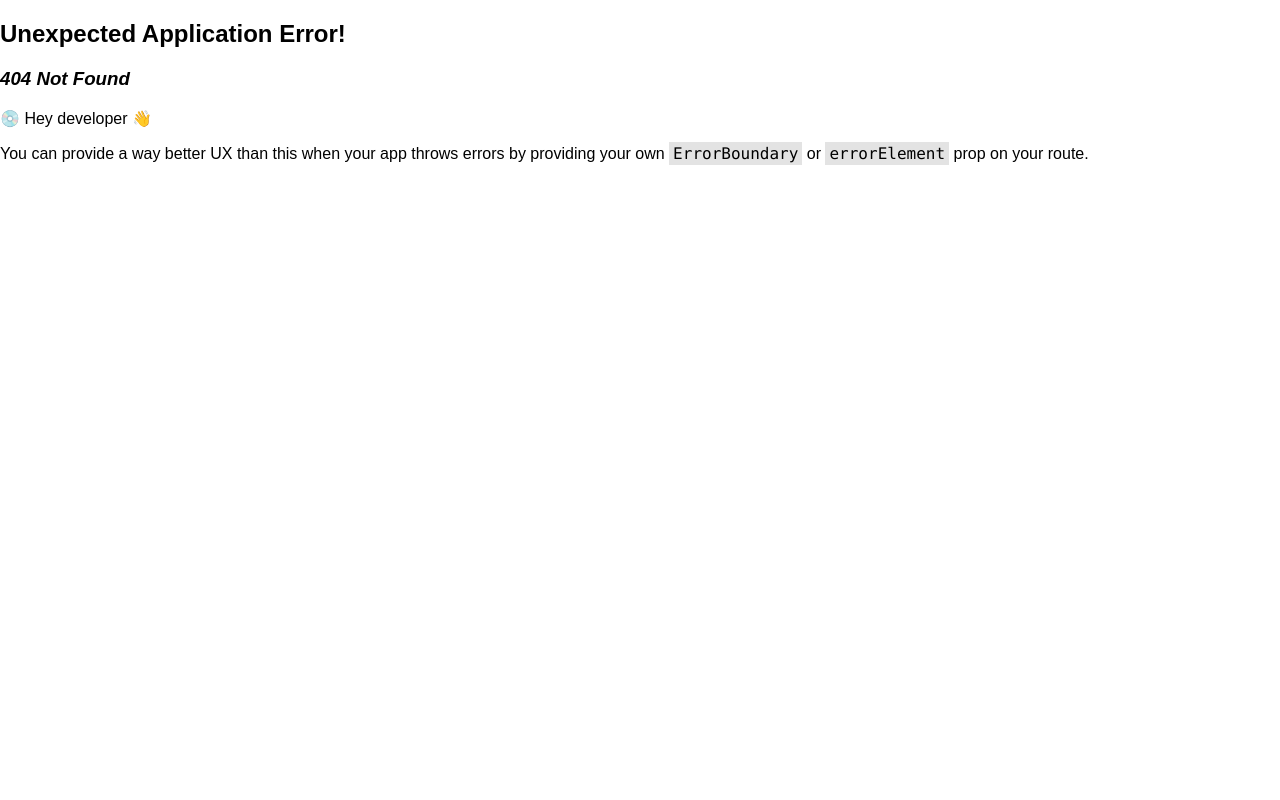
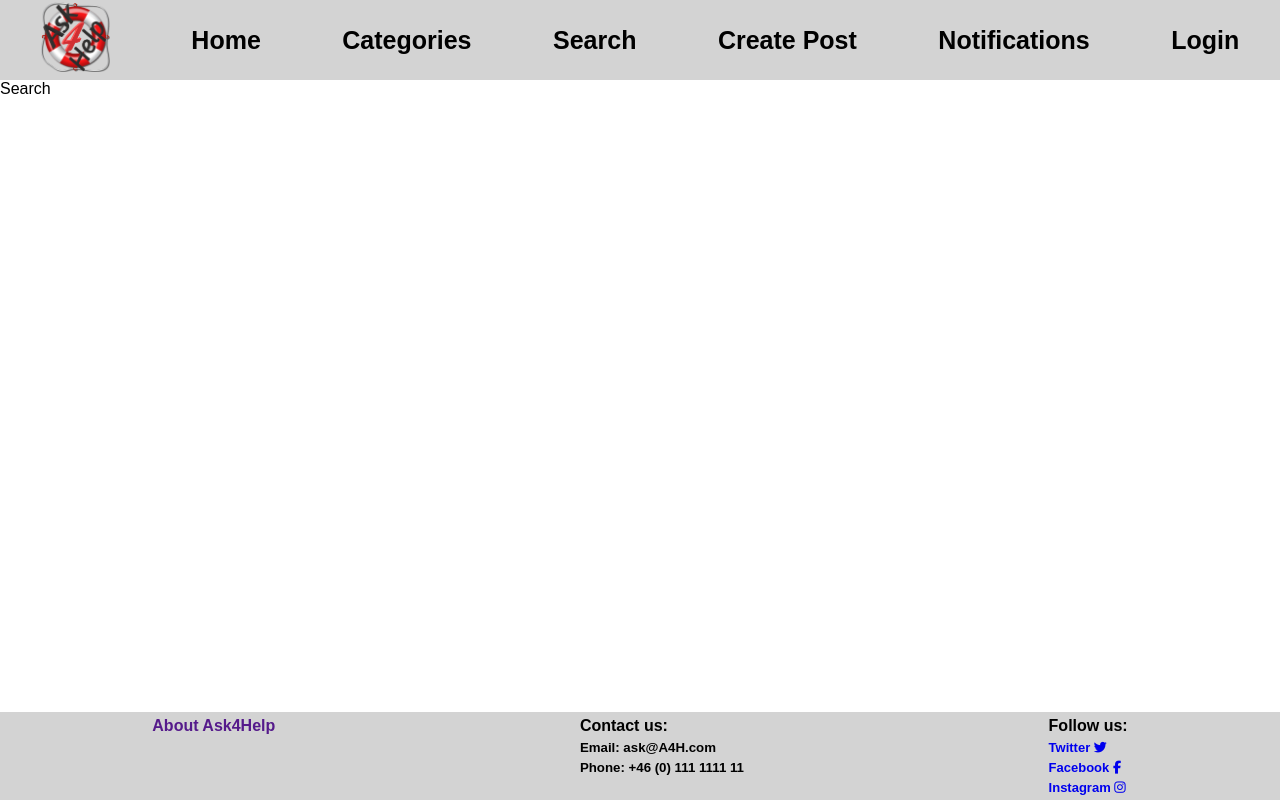
Before and after one commit to aamin75/Ask4Help, a React (Create React App) app in the folder Frontend/: page /search in a window 1280 px wide. Before the commit this address had no page. Built offline with nearby package versions, Linux system fonts and the light colour scheme.

Commit message:
add search folder to pages

```diff
--- a/Frontend/src/components/Header/NavBar.js
+++ b/Frontend/src/components/Header/NavBar.js
@@ -7,7 +7,6 @@ import './NavBar.css';
 import Ask4Help from "../../Assets/Ask4Help.png";
 
 function  NavBar()  {
-  // const logoImage= useRef(Ask4Help);
   const [isAuth, setIsAuth] = useState(false);
   return (
     // <Router>
@@ -15,6 +14,7 @@ function  NavBar()  {
       <Link to="/"><img src={Ask4Help} alt="Ask4Help"/></Link>
       <Link to="/"> Home </Link>
       <Link to="/categories"> Categories </Link>
+      <Link to="/search"> Search </Link>
       <Link to="/createpost"> Create Post </Link>
       <Link to="/notifications"> Notifications </Link>
       <Link to="/login"> Login </Link>
--- /dev/null
+++ b/Frontend/src/pages/SearchPost/SearchPost.js
@@ -0,0 +1,11 @@
+import React from "react";
+
+function SearchPost(){
+  return(
+    <div>
+      Search
+    </div>
+  )
+};
+
+export default SearchPost;
```
Also changed, not shown: Frontend/src/App.js (+6 -1 lines), Frontend/src/pages/SearchPost/SearchPost.css (added).
